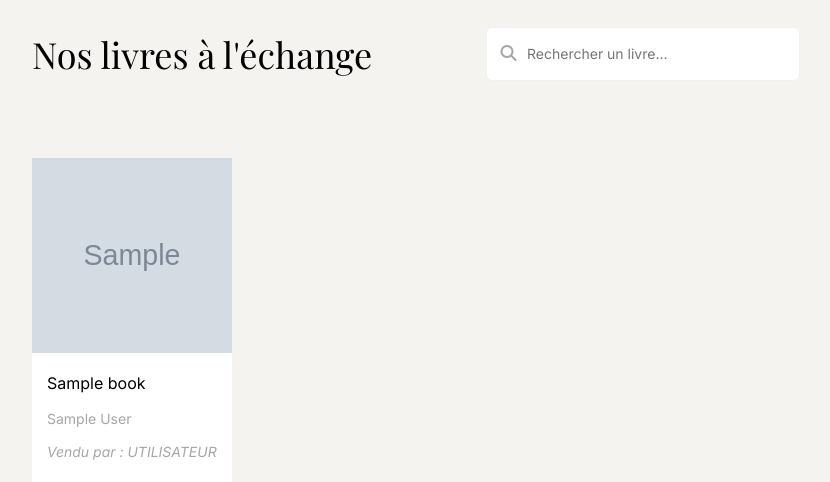
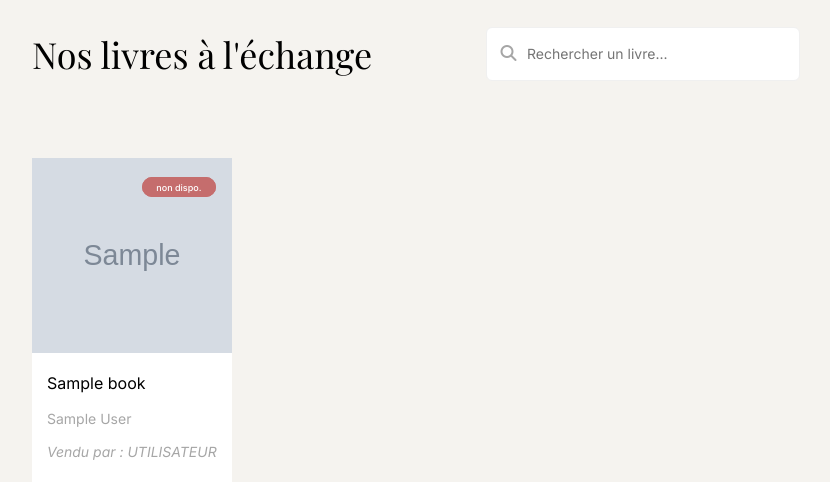
Before and after one commit to HazzReghem/TomTroc, a PHP site: template views/templates/books.php in a window 1280 px wide. Shown: the part 80-562 px from the top of the page, without its empty margins (224-1054 px from the left). Run offline with PHP 8.4, Linux system fonts and the light colour scheme; the template is opened without the code that fills it: most values are stand-ins (such as "Sample title", 1, 10 or a date in 2020); grey boxes marked "Sample" are stand-in pictures; some libraries are stand-ins or nearby versions; some web fonts are replaced.

Commit message:
method renamed & availability banner added

```diff
--- a/controllers/BookController.php
+++ b/controllers/BookController.php
@@ -13,7 +13,7 @@ class BookController
     public function showBooks() : void
     {
         $titles = $this->bookModel->getAllBookTitles();
-        $books = $this->bookModel->getAvailableBooks();
+        $books = $this->bookModel->getAllBooks();
 
         $view = new View("Nos livres à l'échange");
         $view->render("books", [
@@ -73,11 +73,9 @@ class BookController
                     'activePage' => ''
                 ]);
             } else {
-                // Rediriger ou afficher un message d'erreur si le livre n'existe pas
                 echo "Livre non trouvé.";
             }
         } else {
-            // Rediriger ou afficher un message d'erreur si l'ID est manquant
             echo "ID de livre manquant.";
         }
     }
--- a/css/style.css
+++ b/css/style.css
@@ -11,9 +11,9 @@ a{
     text-decoration: none;
 }
 
-a:active{
+/* a:active{
     font-weight: 600;
-}
+} */
 
 h1{
     font-family: "Playfair Display", serif;
@@ -347,6 +347,23 @@ footer{
     margin-top: 50px;
 }
 
+.not-available-banner{
+    color: white;
+    font-size: 9px;
+    font-weight: 500;
+    padding: 3.7px 13.31px;
+    border: 1px solid #C56D6D;
+    border-radius: 29.5px;
+    -webkit-border-radius: 29.5px;
+    -moz-border-radius: 29.5px;
+    -ms-border-radius: 29.5px;
+    -o-border-radius: 29.5px;
+    background-color: #C56D6D;
+    position: relative;
+    bottom: 300px;
+    left: 110px;
+}
+
 
 .BookCard-library{
     margin-bottom: 50px;
--- a/views/templates/books.php
+++ b/views/templates/books.php
@@ -32,6 +32,10 @@
                         <p><?= htmlspecialchars($book['author']) ?></p>
 
                         <p class="soldBy">Vendu par : UTILISATEUR</p>
+
+                        <?php if ($book['availability_status'] !== 'Disponible'): ?>
+                            <span class="not-available-banner">non dispo.</span>
+                        <?php endif; ?>
                     </article>
 
                 </a>
--- a/views/templates/home.php
+++ b/views/templates/home.php
@@ -23,8 +23,6 @@
 
                 <article class="bookCard">
 
-                    <!-- Asset/image.concatenation -->
-                     <!-- <img src="./css/assets/" . <?= htmlspecialchars($book['image']) ?> . " /> -->
                     <img src="<?= htmlspecialchars($book['image']) ?>" alt="Couverture de <?= htmlspecialchars($book['title']) ?>">
 
                     <h3><?= htmlspecialchars($book['title']) ?></h3>
```
Also changed, not shown: models/BookModel.php (+2 -5 lines).
